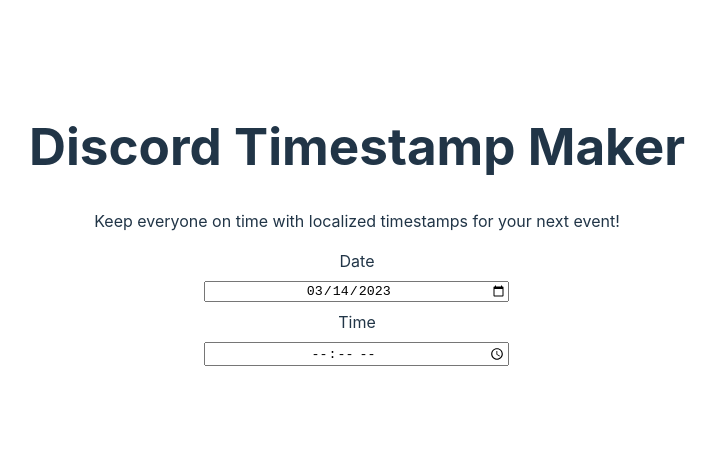
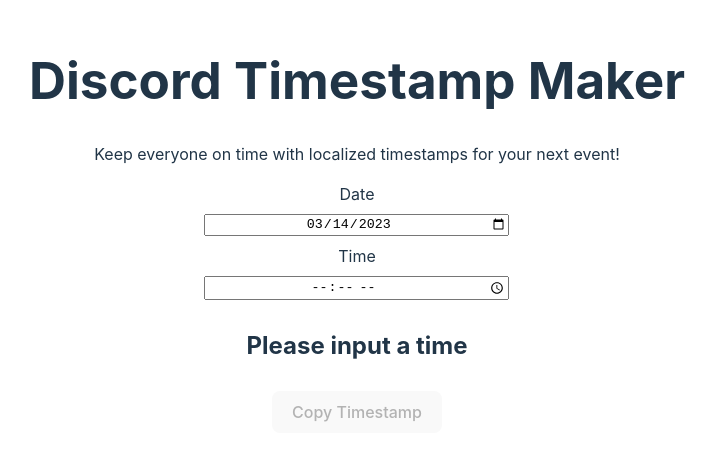
Before and after one commit to jskomal/Discord_Time_Convertor, a React (Vite) app: page / in a window 1280 px wide. Shown: the part 175-636 px from the top of the page, without its empty margins (283-999 px from the left). Built offline with nearby package versions, Linux system fonts and the light colour scheme.

Commit message:
Change render to remove pop in

```diff
--- a/src/App.tsx
+++ b/src/App.tsx
@@ -46,10 +46,10 @@
 					onChange={(e) => setTime(e.target.value)}
 				/>
 
-				{copyText !== '' && <h2>{copyText}</h2>}
-				{copyText && (
-					<button onClick={() => handleCopy(copyText)}>Copy Timestamp</button>
-				)}
+				{copyText ? <h2>{copyText}</h2> : <h2>Please input a time</h2>}
+				<button onClick={() => handleCopy(copyText)} disabled={!copyText}>
+					Copy Timestamp
+				</button>
 			</div>
 		</div>
 	)
```
